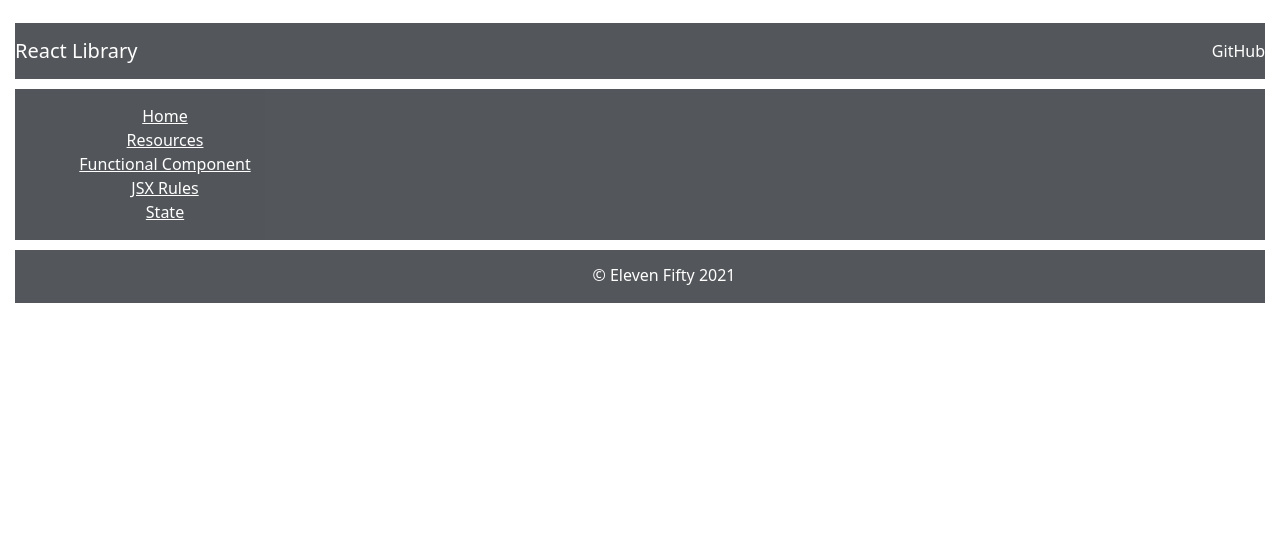
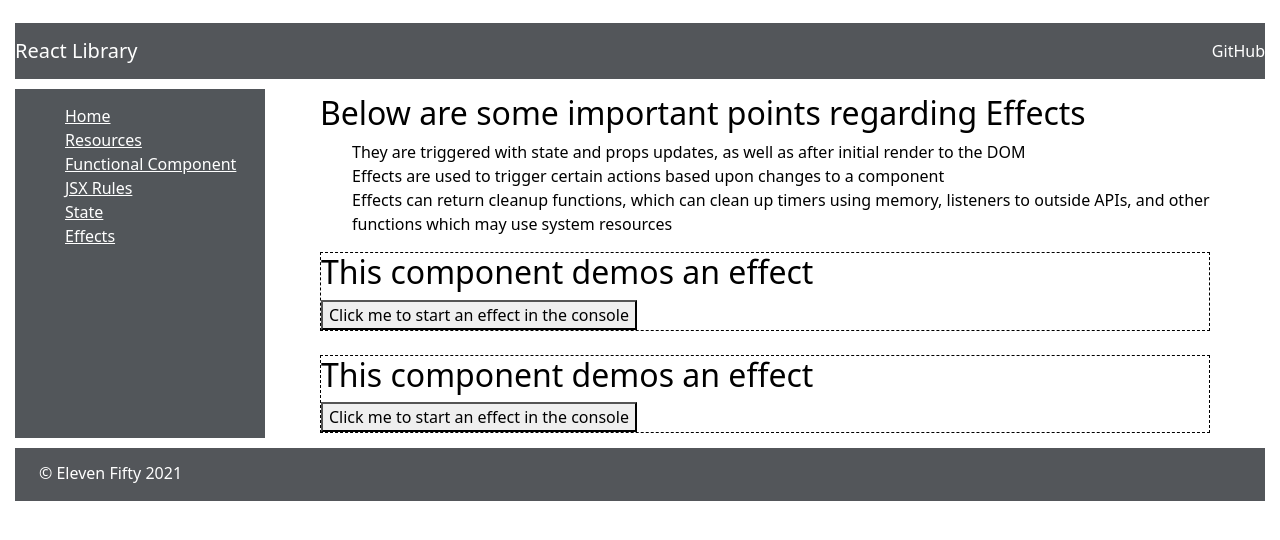
Before and after one commit to bltitus82/react-fundamentals-red-badge, a React (Create React App) app in the folder react-fundamentals/: page /effects in a window 1280 px wide. Shown: the top 540 px of the page. Built offline with nearby package versions, Linux system fonts and the light colour scheme.

Commit message:
React Module 5 - UseEffects

```diff
--- a/react-fundamentals/src/App.css
+++ b/react-fundamentals/src/App.css
@@ -1,5 +1,5 @@
 .App {
-  text-align: center;
+  text-align: left;
 }
 
 .App-logo {
--- /dev/null
+++ b/react-fundamentals/src/components/concepts/Effects.js
@@ -0,0 +1,55 @@
+import {useState, useEffect} from 'react';
+
+const Effects = () => {
+    return(
+        <div className='main'>
+            <div className='mainDiv'>
+                <h2>Below are some important points regarding Effects</h2>
+                <ul>
+                    <li>They are triggered with state and props updates, as well as after initial render to the DOM</li>
+                    <li>Effects are used to trigger certain actions based upon changes to a component</li>
+                    <li>Effects can return cleanup functions, which can clean up timers using memory, listeners to outside APIs, and other functions which may use system resources</li>
+                </ul>
+                <SampleEffect />
+                <br />
+                <SampleEffect />
+            </div>
+        </div>
+    );
+};
+
+export default Effects;
+
+const SampleEffect = () => {
+
+    const [timerRunning, setTimerRunning] = useState(false);
+
+    useEffect(() => {
+        let timer;
+        if (timerRunning) {
+            timer = window.setTimeout(() => {
+                console.log('The timer expired', Date.now()/1000);
+                setTimerRunning(false);
+            }, 2000)
+        };
+
+        return () => {window.clearTimeout(timer); console.log('The timer was cleared', Date.now()/1000)};
+    });
+
+    useEffect(() => {
+        console.log("It's the Final Countdown - pew pew pew");
+    }, []);
+
+    let buttonHandler = () => {
+        if (!timerRunning) {
+            setTimerRunning(true);
+        }
+    };
+
+    return(
+        <div style={{ border: '1px dashed black' }}>
+            <h2>This component demos an effect</h2>
+            <button onClick={buttonHandler}>Click me to start an effect in the console</button>
+        </div>
+    )
+}
--- a/react-fundamentals/src/components/site/Sidebar.js
+++ b/react-fundamentals/src/components/site/Sidebar.js
@@ -8,6 +8,7 @@
 import FunctionalComponentDemo from '../concepts/FunctionalComponentDemo';
 import JSXRules from '../concepts/JSXRules';
 import State from '../concepts/State';
+import Effects from '../concepts/Effects';
 
 const Sidebar = () => {
     return(
@@ -19,6 +20,7 @@
                     <li><Link to='/functionalcomponent'>Functional Component</Link></li>
                     <li><Link to='/jsxrules'>JSX Rules</Link></li>
                     <li><Link to='/state'>State</Link></li>
+                    <li><Link to='/effects'>Effects</Link></li>
                 </ul>
             </div>
             <div className='sidebar-route'>
@@ -29,6 +31,7 @@
                     <Route exact path='/FunctionalComponent'><FunctionalComponentDemo /></Route>
                     <Route exact path='/jsxrules'><JSXRules /></Route>
                     <Route exact path='/state'><State /></Route>
+                    <Route exact path='/effects'><Effects /></Route>
                 </Switch>
             </div>
         </div>
```
